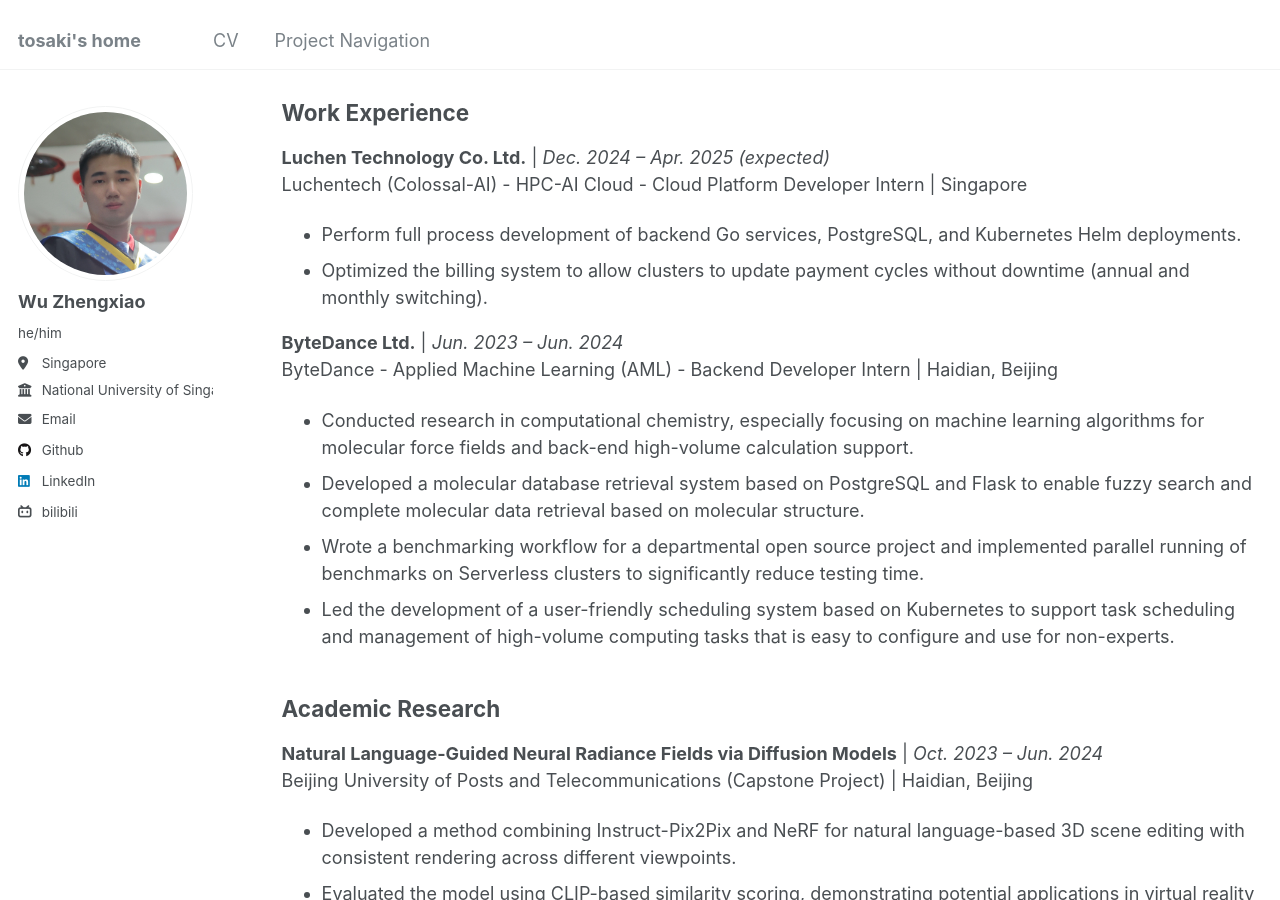
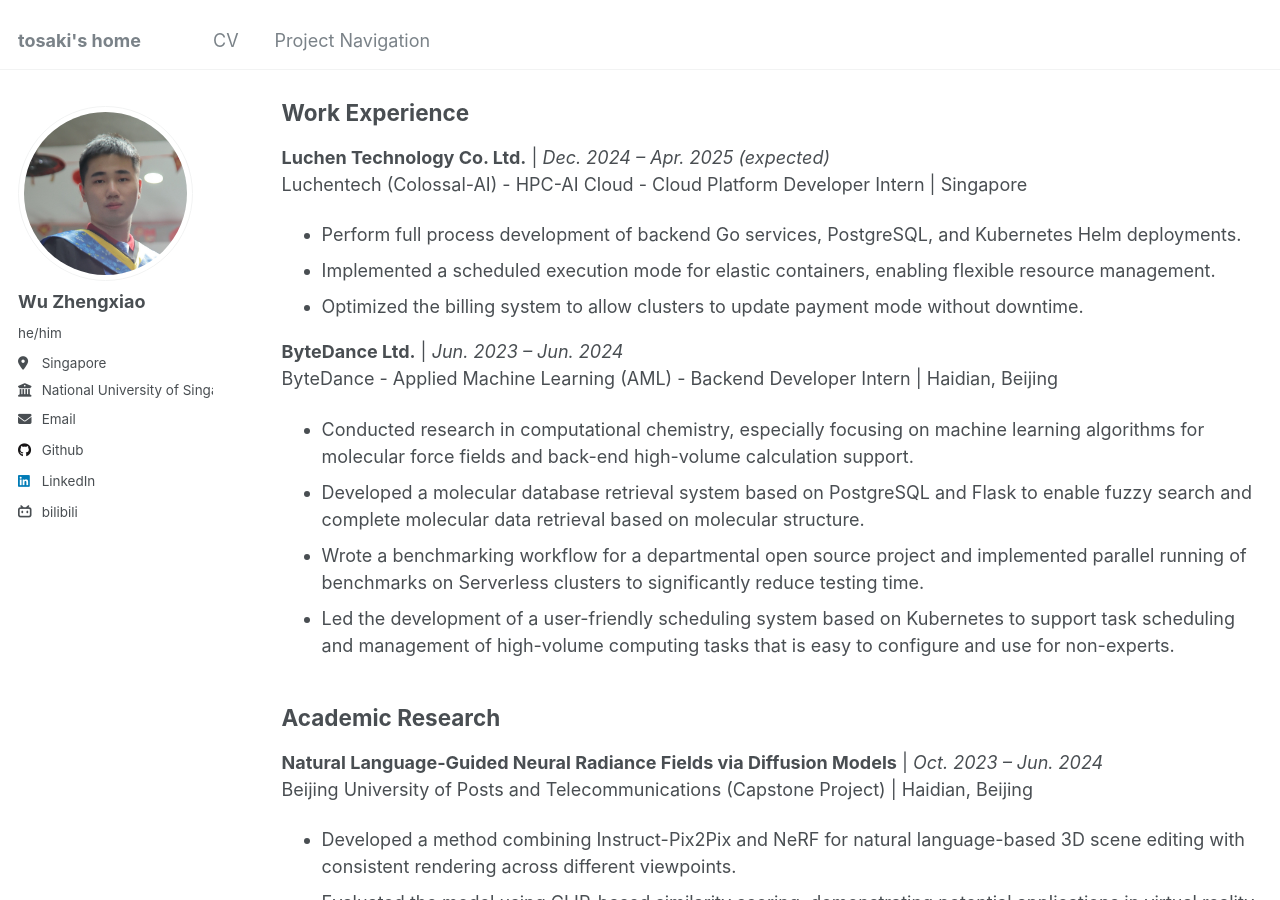
Before and after one commit to t0saki/t0saki.github.io, a Jekyll site: the page built from _pages/cv.md, in a window 1280 px wide and 900 px high, scrolled down 487 px. Built offline with Jekyll 4.4.1, drawn with Linux system fonts in a browser that asks for light colours.

Commit message:
update cv

```diff
--- a/_pages/cv.md
+++ b/_pages/cv.md
@@ -26,7 +26,8 @@ BSc(Eng) Telecommunications Engineering with Management (Multimedia Track) | Ful
 **Luchen Technology Co. Ltd.** | *Dec. 2024 – Apr. 2025 (expected)*
 Luchentech (Colossal-AI) - HPC-AI Cloud - Cloud Platform Developer Intern | Singapore
 * Perform full process development of backend Go services, PostgreSQL, and Kubernetes Helm deployments.
-* Optimized the billing system to allow clusters to update payment cycles without downtime (annual and monthly switching).
+* Implemented a scheduled execution mode for elastic containers, enabling flexible resource management.
+* Optimized the billing system to allow clusters to update payment mode without downtime.
 
 **ByteDance Ltd.** | *Jun. 2023 – Jun. 2024*
 ByteDance - Applied Machine Learning (AML) - Backend Developer Intern | Haidian, Beijing
```
